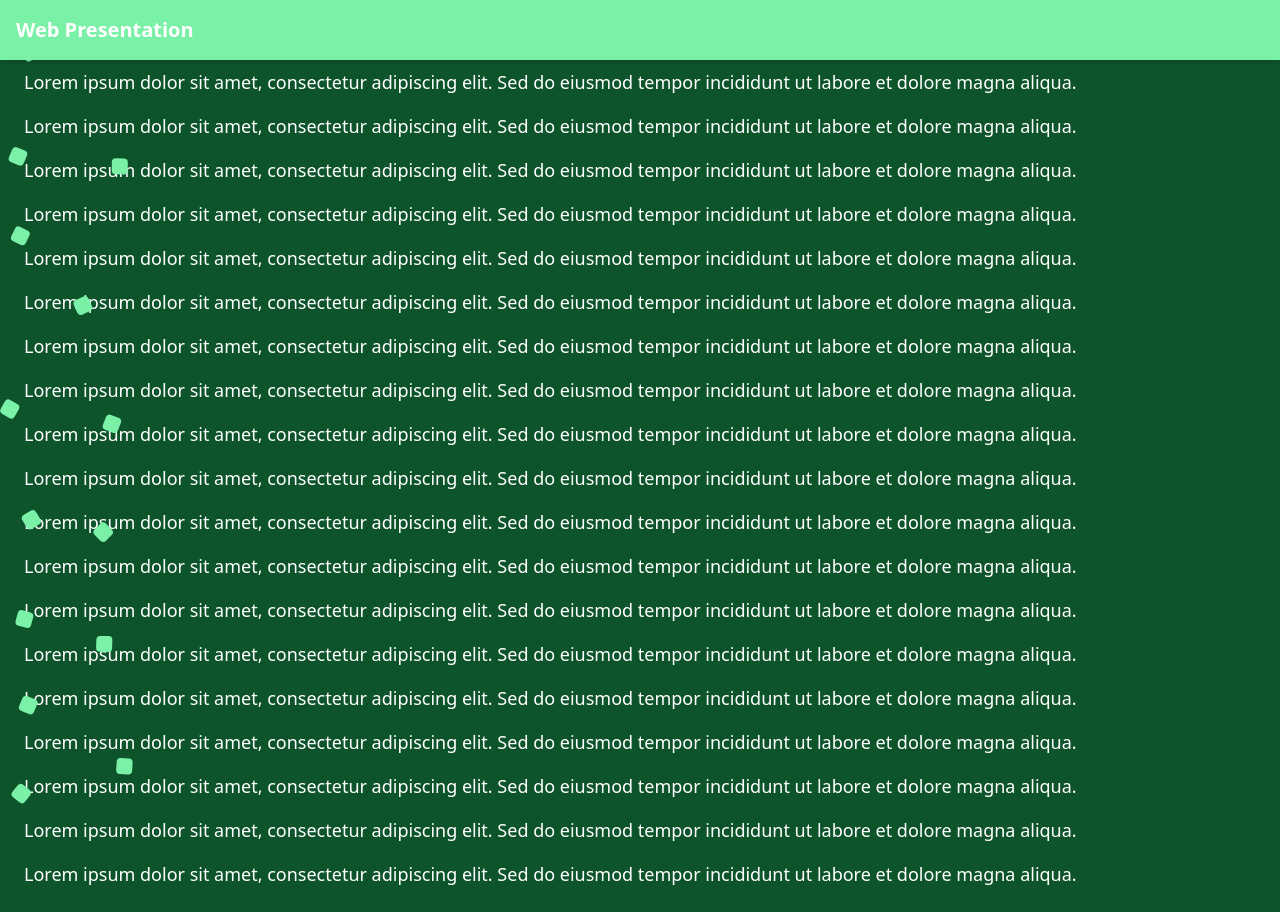
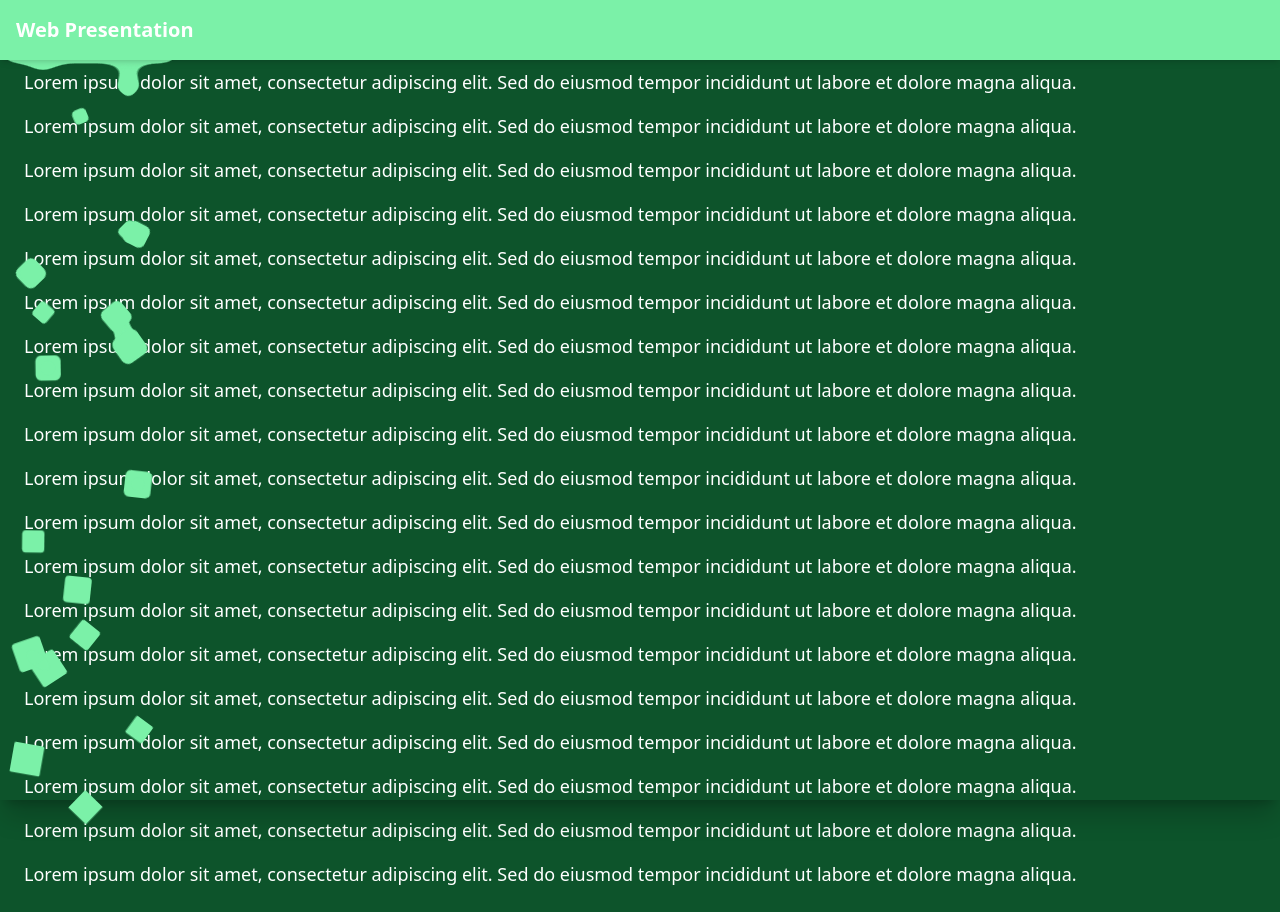
Before and after one commit to Fnorb/fluid-frontend, a Vue app: page / in a window 1280 px wide. Built offline with nearby package versions, Linux system fonts and the light colour scheme.

Commit message:
feat: animate squares

```diff
--- a/src/components/GooeySquares.vue
+++ b/src/components/GooeySquares.vue
@@ -1,28 +1,46 @@
 <template>
-  <div class="fixed inset-0 z-0 pointer-events-none">
-    <div
-      v-for="(square, index) in squares"
-      :key="index"
-      class="square absolute w-4 h-4 bg-green-300 rounded-sm"
-      :style="{
-        transform: `translate(${square.x}px, ${square.y}px) rotate(${square.rotation}deg)`
-      }"
-    />
+  <div class="fixed inset-0 z-0 pointer-events-none shadow-xl/20">
+    <!-- Normal Layer -->
+    <div ref="normalLayer">
+      <div v-for="(square, index) in squares" :key="'normal-' + index"
+        class="square normal absolute w-10 h-10 bg-green-300"
+        :style="{ transform: `translate(${square.x}px, ${square.y}px) rotate(${square.rotation}deg)` }" />
+    </div>
+
+    <!-- Gooey Layer -->
+    <div ref="gooeyLayer" style="filter: url(#gooey);">
+      <div class="absolute top-0 left-0 w-[180px] h-16 bg-green-300"></div>
+      <div v-for="(square, index) in squares" :key="'gooey-' + index"
+        class="square gooey absolute w-10 h-10 bg-green-300"
+        :style="{ transform: `translate(${square.x}px, ${square.y}px) rotate(${square.rotation}deg)` }" />
+    </div>
+
   </div>
+  <svg style="display: none;">
+    <filter id="gooey">
+      <feGaussianBlur in="SourceGraphic" stdDeviation="10" result="blur" />
+      <feColorMatrix in="blur" mode="matrix" values="1 0 0 0 0
+                               0 1 0 0 0
+                               0 0 1 0 0
+                               0 0 0 20 -10" result="gooey" />
+      <feComposite in="SourceGraphic" in2="gooey" operator="atop" />
+    </filter>
+  </svg>
 </template>
 
 <script setup lang="ts">
-import { ref, onMounted } from 'vue'
+import { ref, onMounted, nextTick } from 'vue'
+import { gsap } from 'gsap'
 
 interface Square {
   x: number
   y: number
   rotation: number
+  depthFactor: number
 }
 
-const NUMBER_OF_CUBES = 10
-const COLUMN_WIDTH = 100
 const squares = ref<Square[]>([])
+const MAX_ROTATION_SPEED = 30 // deg per second
 
 function generateSquares(count: number, areaWidth: number, areaHeight: number, minDistance: number, maxAttempts: number = 30): Square[] {
   const placed: Square[] = []
@@ -52,7 +70,8 @@ function generateSquares(count: number, areaWidth: number, areaHeight: number, m
       placed.push({
         x: bestLocation.x,
         y: bestLocation.y,
-        rotation: Math.random() * 360
+        rotation: Math.random() * 360,
+        depthFactor: 0.5 + Math.random() * 0.5
       })
     } else {
       console.warn(`Skipping square ${i}: no good placement found after ${maxAttempts} attempts`)
@@ -66,8 +85,75 @@ onMounted(() => {
   const COLUMN_WIDTH = 120
   const VIEWPORT_HEIGHT = window.innerHeight
   const MIN_DISTANCE = 20
-  const SQUARE_COUNT = 15
+  const SQUARE_COUNT = 20
 
+  // Anfangsverteilung
   squares.value = generateSquares(SQUARE_COUNT, COLUMN_WIDTH, VIEWPORT_HEIGHT, MIN_DISTANCE)
+
+  nextTick(() => {
+    const normals = document.querySelectorAll('.square.normal')
+    const gooeys = document.querySelectorAll('.square.gooey')
+
+    squares.value.forEach((square, i) => {
+      const elNormal = normals[i] as HTMLElement
+      const elGooey = gooeys[i] as HTMLElement
+      animateSquare(elNormal, elGooey, square.x, square.y, square.depthFactor)
+    })
+  })
 })
+
+function animateSquare(elNormal: HTMLElement, elGooey: HTMLElement, startX: number, startY: number, depthFactor: number) {
+  const squareHeight = 40
+  const endY = -squareHeight
+  const distance = startY - endY
+  const BASE_SPEED = 80 // px/s
+
+  const speed = BASE_SPEED * depthFactor
+  const duration = distance / speed
+
+  const rotationSpeed = (Math.random() * 2 - 1) * MAX_ROTATION_SPEED
+  const startRotation = Math.random() * 360
+  const endRotation = startRotation + rotationSpeed * duration
+
+  // RESET
+  gsap.set(elNormal, {
+    x: startX,
+    y: startY,
+    rotation: startRotation,
+    scale: depthFactor,
+    borderRadius: '0px'
+  })
+
+  gsap.set(elGooey, {
+    x: startX,
+    y: startY,
+    rotation: startRotation,
+    scale: 0.5 * depthFactor
+  })
+
+  // ANIMATION
+  gsap.to(elNormal, {
+    y: endY,
+    rotation: endRotation,
+    scale: 0.5 * depthFactor,
+    borderRadius: '20px',
+    duration,
+    ease: 'none'
+  })
+
+  gsap.to(elGooey, {
+    y: endY,
+    rotation: endRotation,
+    scale: depthFactor,
+    duration,
+    ease: 'none',
+    onComplete: () => {
+      const newX = Math.random() * 120
+      const newY = window.innerHeight + squareHeight
+      animateSquare(elNormal, elGooey, newX, newY, 0.5 + Math.random() * 0.5)
+    }
+  })
+}
+
+
 </script>
```
